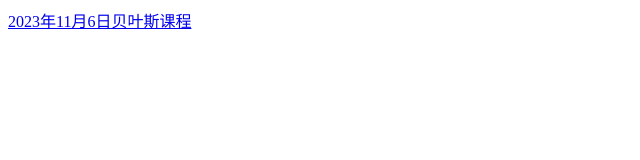
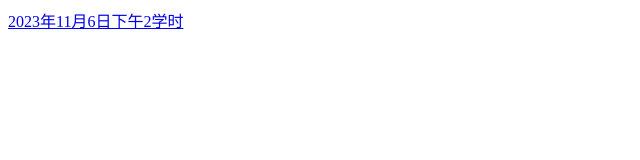
Before and after one commit to huxin2023/huxin2023.github.io, a plain HTML site: page index.html in a window 1280 px wide. Shown: the full height of the page, 0-640 px from the left. Drawn offline with Linux system fonts and the light colour scheme.

Commit message:
index.html

```diff
--- a/index.html
+++ b/index.html
@@ -1 +1 @@
-<p> <a href="https://www.icloud.com.cn/iclouddrive/0a4GmQT_zqvl0FkIg7-1tt_fQ">2023年11月6日贝叶斯课程</a> <p>
+<p> <a href="https://www.icloud.com.cn/iclouddrive/0a4GmQT_zqvl0FkIg7-1tt_fQ">2023年11月6日下午2学时</a> <p>
```
